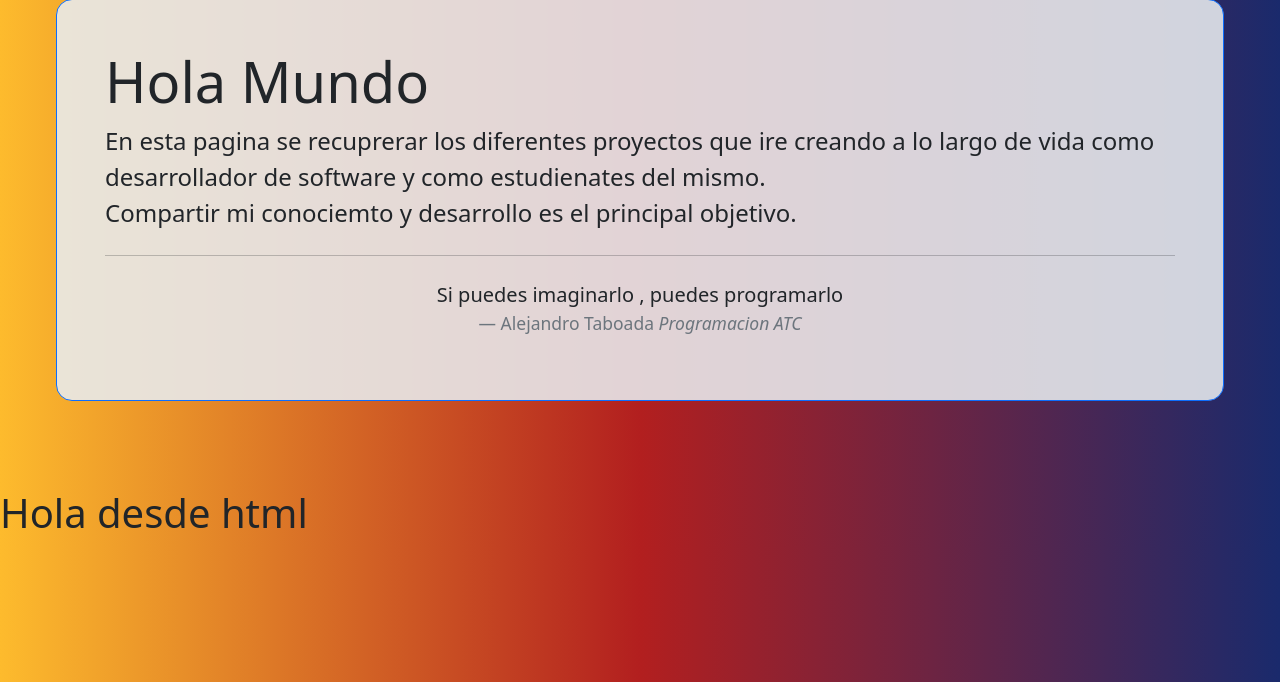
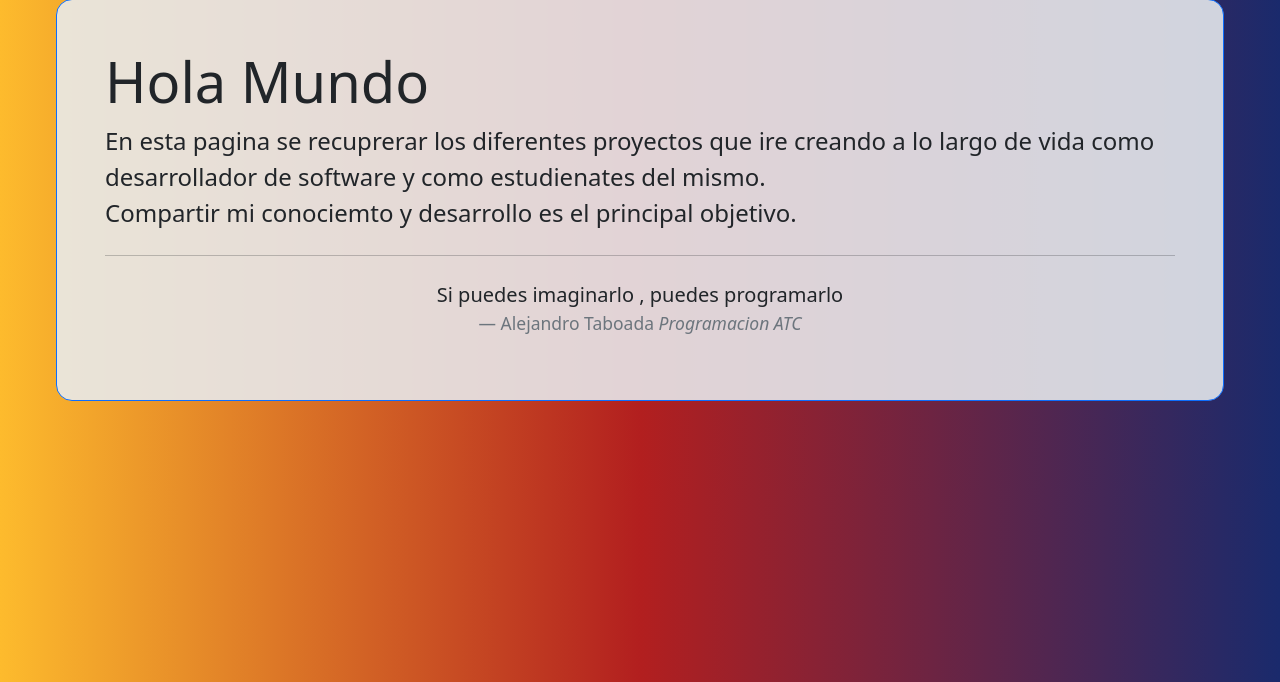
Before and after one commit to N4ndomx/SistemaGM, a Node server app: page / in a window 1280 px wide. Shown: the part 118-800 px from the top of the page. Run offline with Node 20, Linux system fonts and the light colour scheme.

Commit message:
modified home.js

```diff
--- a/src/views/home.ejs
+++ b/src/views/home.ejs
@@ -38,8 +38,7 @@
 
             </div>
         </div>
-        <h1>Hola desde html</h1>
-        <!-- <img src="img/puma.png" alt="" > -->
+
 </body>
 
 </html>
```
